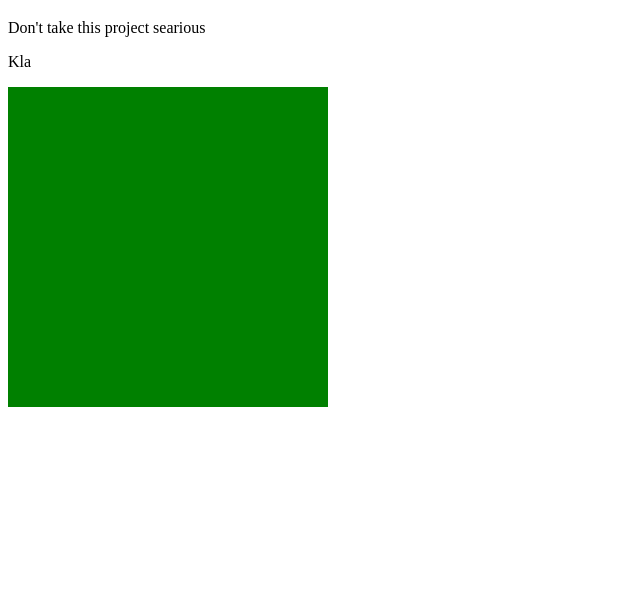
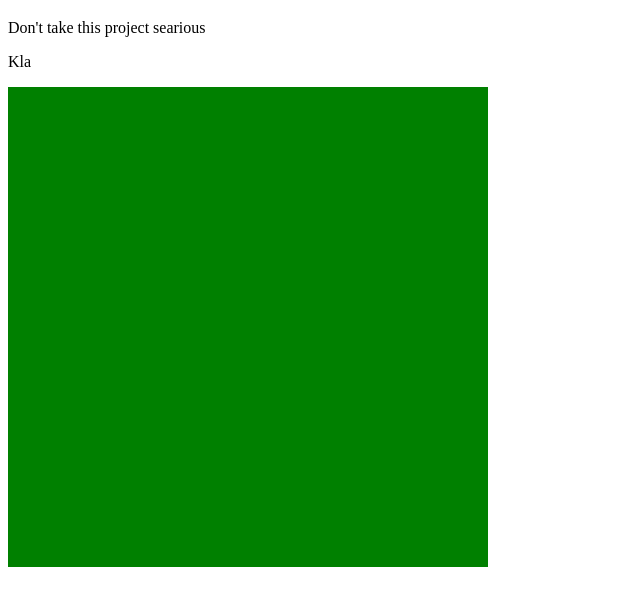
Before and after one commit to kp2129/testing, a plain HTML site: page index.html in a window 1280 px wide. Shown: the part 61-666 px from the top of the page, without its empty margins (0-640 px from the left). Drawn offline with Linux system fonts and the light colour scheme.

Commit message:
Changing square size

```diff
--- a/index.html
+++ b/index.html
@@ -8,8 +8,8 @@
     <style>
         .taisnsturis {
             background-color: green;
-            height: 20rem;
-            width: 20rem;
+            height: 30rem;
+            width: 30rem;
         }
     </style>
 </head>
```
